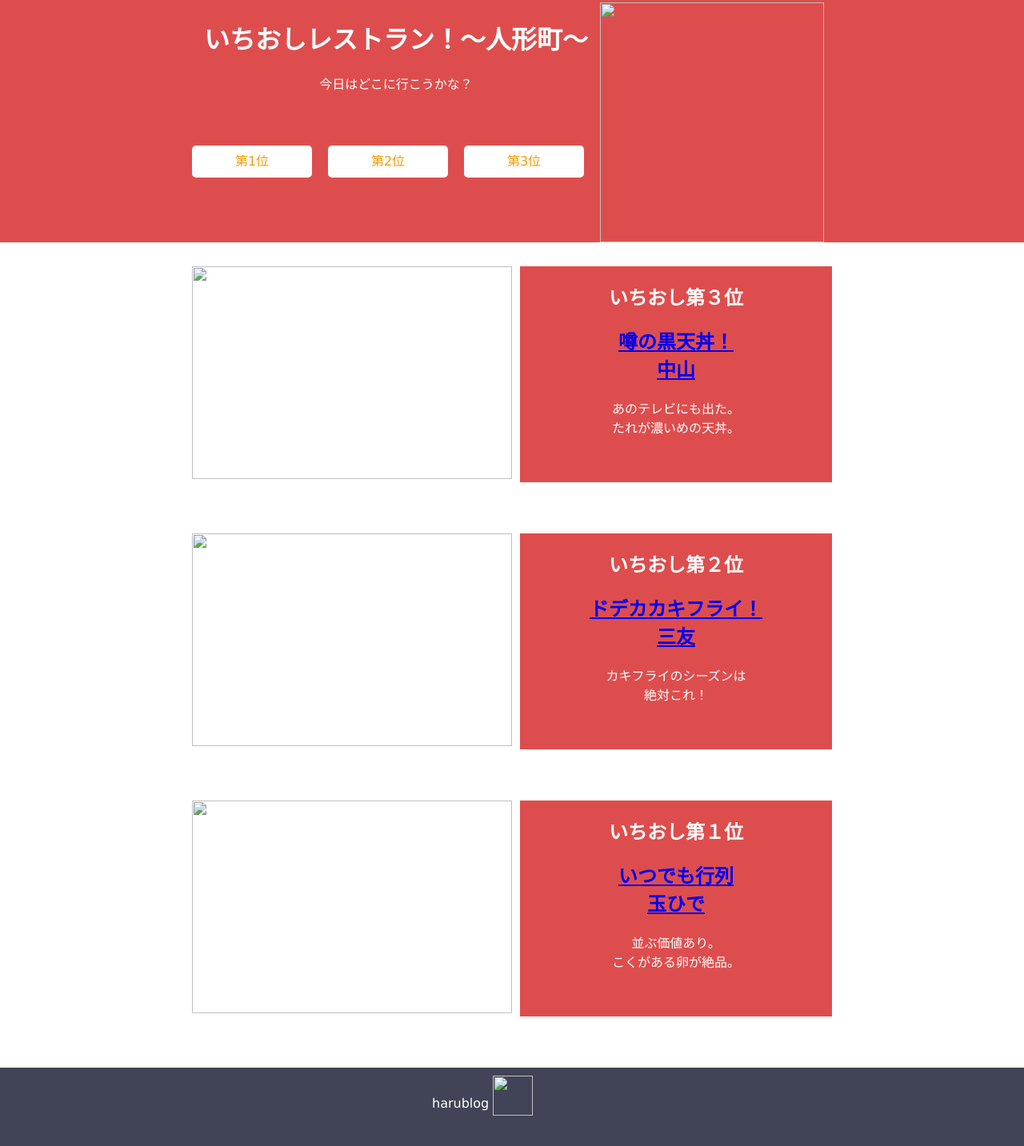
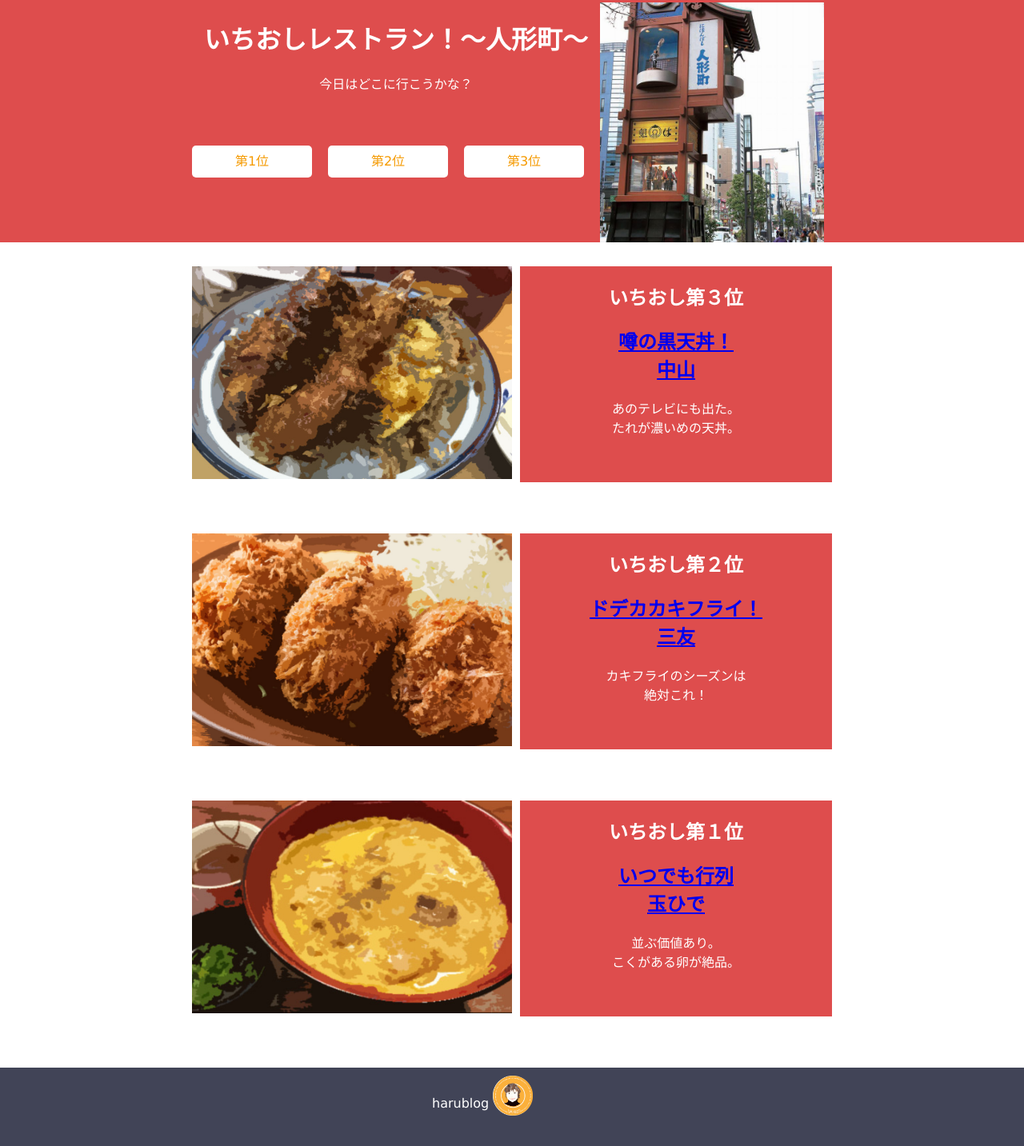
Before and after one commit to haruchan-t/eatningyotyo, a plain HTML site: page index.html in a window 1280 px wide. Shown: the part 61-1494 px from the top of the page at 80% size. Drawn offline with Linux system fonts and the light colour scheme.

Commit message:
Update index.html

```diff
--- a/index.html
+++ b/index.html
@@ -21,7 +21,7 @@
               </div>
             </div>
             <div class="pic">
-              <img src="ningyoutyou1.jpg">
+              <img src="img/ningyoutyou1.jpg">
             </div>
 
           </div>
@@ -34,7 +34,7 @@
            <section>
 
              <div class="pic">
-               <img src="tendon.jpg">
+               <img src="img/tendon.jpg">
              </div>
              <div class="info">
               <h2><a id="no3">いちおし第３位</a> </h2>
@@ -45,7 +45,7 @@
 
         <section>
           <div class="pic">
-            <img src="santomo.jpg">
+            <img src="img/santomo.jpg">
           </div>
           <div class="info">
            <h2><a id="no2">いちおし第２位</a> </h2>
@@ -57,7 +57,7 @@
 
         <section>
              <div class="pic">
-               <img src="tamahide.jpg">
+               <img src="img/tamahide.jpg">
               </div>
               <div class="info">
               <h2><a id="no1">いちおし第１位</a></h2>
@@ -73,7 +73,7 @@
          <footer>
            <div class="container">
              <div class="name">harublog</div>
-             <div class="img"><img src="アイコン.png"></div>
+             <div class="img"><img src="img/アイコン.png"></div>
 
            </div>
          </footer>
```
